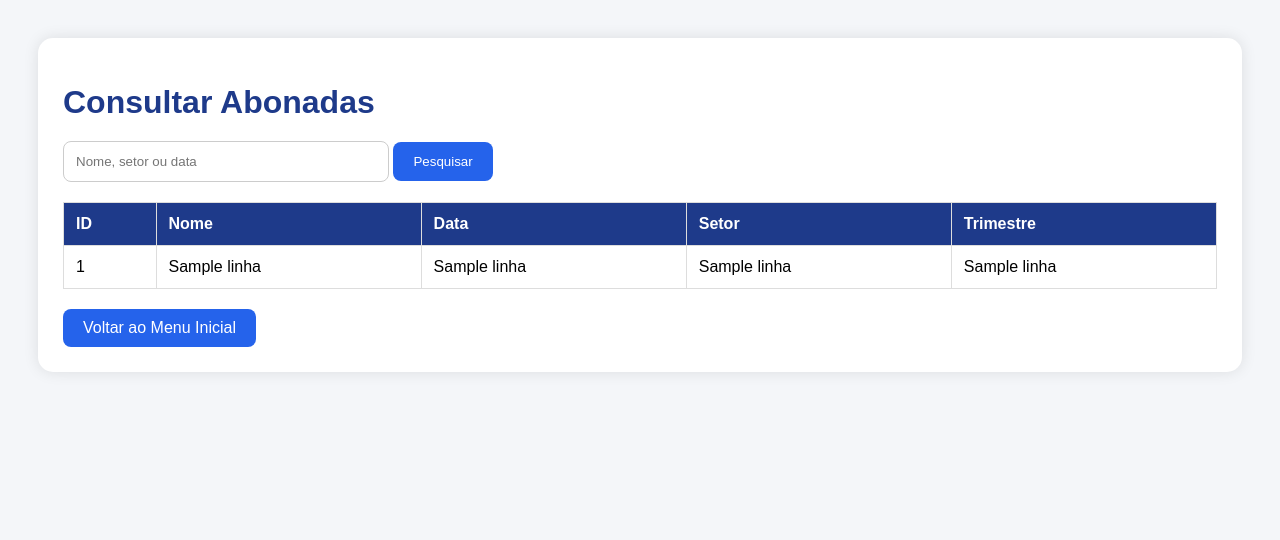
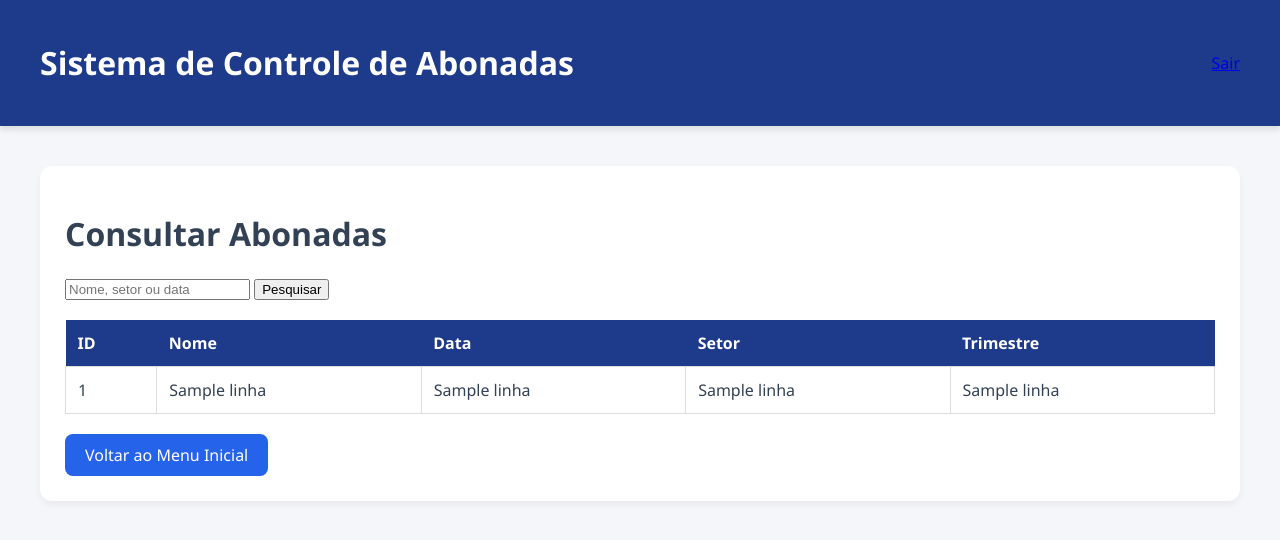
Before and after one commit to pauloestevan2803-svg/sistema-abonadas, a Flask app: template templates/consulta.html in a window 1280 px wide. Shown: the top 540 px of the page. Run offline with Flask 3, Linux system fonts and the light colour scheme; the template is opened without the code that fills it: most values are stand-ins (such as "Sample title", 1, 10 or a date in 2020); some libraries are stand-ins or nearby versions.

Commit message:
Refatoração: Implementado base.html, CSS externo e organização de pastas

```diff
--- /dev/null
+++ b/static/scripts.js
@@ -0,0 +1 @@
+console.log("Sistema de Abonadas carregado com sucesso.");
--- /dev/null
+++ b/static/style.css
@@ -0,0 +1,8 @@
+body { font-family: 'Segoe UI', Arial, sans-serif; background: #f4f6f9; margin: 0; color: #334155; }
+.header { background: #1e3a8a; color: white; padding: 20px 40px; display: flex; justify-content: space-between; align-items: center; box-shadow: 0 4px 6px rgba(0,0,0,0.1); }
+.container { padding: 40px; max-width: 1200px; margin: 0 auto; }
+.card { background: white; padding: 25px; border-radius: 12px; box-shadow: 0 4px 6px rgba(0,0,0,0.05); }
+.btn-voltar { display: inline-block; background: #2563eb; color: white; padding: 10px 20px; text-decoration: none; border-radius: 8px; margin-top: 20px; }
+table { width: 100%; border-collapse: collapse; margin-top: 20px; }
+th { background: #1e3a8a; color: white; padding: 12px; text-align: left; }
+td { padding: 12px; border: 1px solid #ddd; }
--- /dev/null
+++ b/templates/base.html
@@ -0,0 +1,18 @@
+<!DOCTYPE html>
+<html lang="pt-BR">
+<head>
+    <meta charset="UTF-8">
+    <link rel="stylesheet" href="{{ url_for('static', filename='css/style.css') }}">
+    <title>Sistema Abonadas</title>
+</head>
+<body>
+    <div class="header">
+        <h1>Sistema de Controle de Abonadas</h1>
+        <a href="/sair" class="btn-sair">Sair</a>
+    </div>
+    <div class="container">
+        {% block content %}{% endblock %}
+    </div>
+    <script src="{{ url_for('static', filename='js/scripts.js') }}"></script>
+</body>
+</html>
--- a/templates/consulta.html
+++ b/templates/consulta.html
@@ -1,126 +1,17 @@
-<!DOCTYPE html>
-<html lang="pt-BR">
-
-<head>
-<meta charset="UTF-8">
-<meta name="viewport" content="width=device-width, initial-scale=1.0">
-<title>Consulta de Abonadas</title>
-
-<style>
-
-body{
-    font-family:Arial, sans-serif;
-    background:#f4f6f9;
-    padding:30px;
-}
-
-.card{
-    background:white;
-    padding:25px;
-    border-radius:15px;
-    box-shadow:0 0 15px rgba(0,0,0,0.1);
-}
-
-h1{
-    color:#1e3a8a;
-    margin-bottom:20px;
-}
-
-input{
-    width:300px;
-    padding:12px;
-    border:1px solid #ccc;
-    border-radius:8px;
-}
-
-button{
-    padding:12px 20px;
-    border:none;
-    border-radius:8px;
-    background:#2563eb;
-    color:white;
-    cursor:pointer;
-}
-
-table{
-    width:100%;
-    margin-top:20px;
-    border-collapse:collapse;
-}
-
-th{
-    background:#1e3a8a;
-    color:white;
-}
-
-th,td{
-    padding:12px;
-    border:1px solid #ddd;
-    text-align:left;
-}
-
-.voltar{
-    display:inline-block;
-    margin-top:20px;
-    text-decoration:none;
-    background:#2563eb;
-    color:white;
-    padding:10px 20px;
-    border-radius:8px;
-}
-
-</style>
-
-</head>
-
-<body>
-
+{% extends "base.html" %}
+{% block content %}
 <div class="card">
-
     <h1>Consultar Abonadas</h1>
-
     <form method="POST">
-
-<input
-type="text"
-name="pesquisa"
-placeholder="Nome, setor ou data">
-
-<button type="submit">
-Pesquisar
-</button>
-
+        <input type="text" name="pesquisa" placeholder="Nome, setor ou data">
+        <button type="submit">Pesquisar</button>
     </form>
-
     <table>
-
-<tr>
-<th>ID</th>
-<th>Nome</th>
-<th>Data</th>
-<th>Setor</th>
-<th>Trimestre</th>
-</tr>
-
+        <tr><th>ID</th><th>Nome</th><th>Data</th><th>Setor</th><th>Trimestre</th></tr>
         {% for linha in resultados %}
-
-<tr>
-<td>{{ linha[0] }}</td>
-<td>{{ linha[1] }}</td>
-<td>{{ linha[2] }}</td>
-<td>{{ linha[3] }}</td>
-<td>{{ linha[4] }}</td>
-</tr>
-
+        <tr><td>{{ linha[0] }}</td><td>{{ linha[1] }}</td><td>{{ linha[2] }}</td><td>{{ linha[3] }}</td><td>{{ linha[4] }}</td></tr>
         {% endfor %}
-
     </table>
-
-<a href="/menu" class="voltar">
-Voltar ao Menu Inicial
-</a>
-
+    <a href="/menu" class="btn-voltar">Voltar ao Menu Inicial</a>
 </div>
-
-</body>
-</html>
+{% endblock %}
```
Also changed, not shown: templates/menu.html (renamed from templates/dashboard.html). Lines whose indentation alone changed are shown as unchanged.
